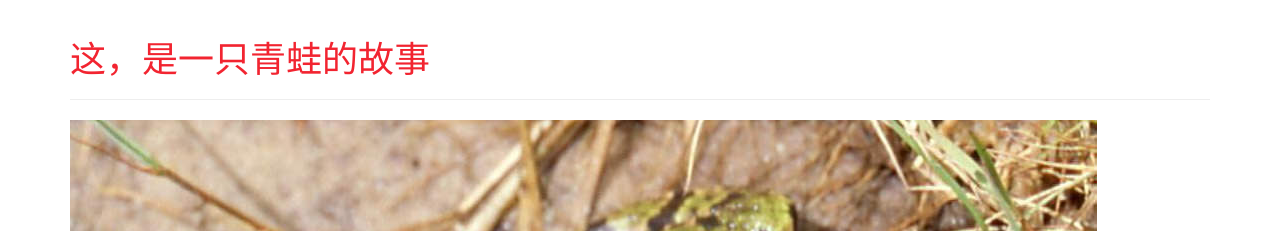
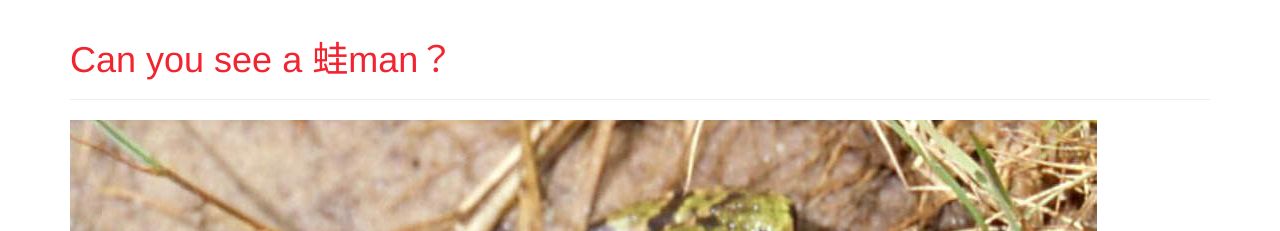
Before and after one commit to zsdtj/zsdtj.github.io, a Jekyll site: the page built from index.md, in a window 1280 px wide. Shown: the top 231 px of the page. Built offline with Jekyll 4.4.1, drawn with Linux system fonts in a browser that asks for light colours; nearby versions of some CDN libraries; library files that are not in the unit come from our copies.

Commit message:
modify title

```diff
--- a/index.md
+++ b/index.md
@@ -1,6 +1,6 @@
 ---
 layout: page
-title: 这，是一只青蛙的故事
+title: Can you see a 蛙man？
 ---
 {% include JB/setup %}
 
```
